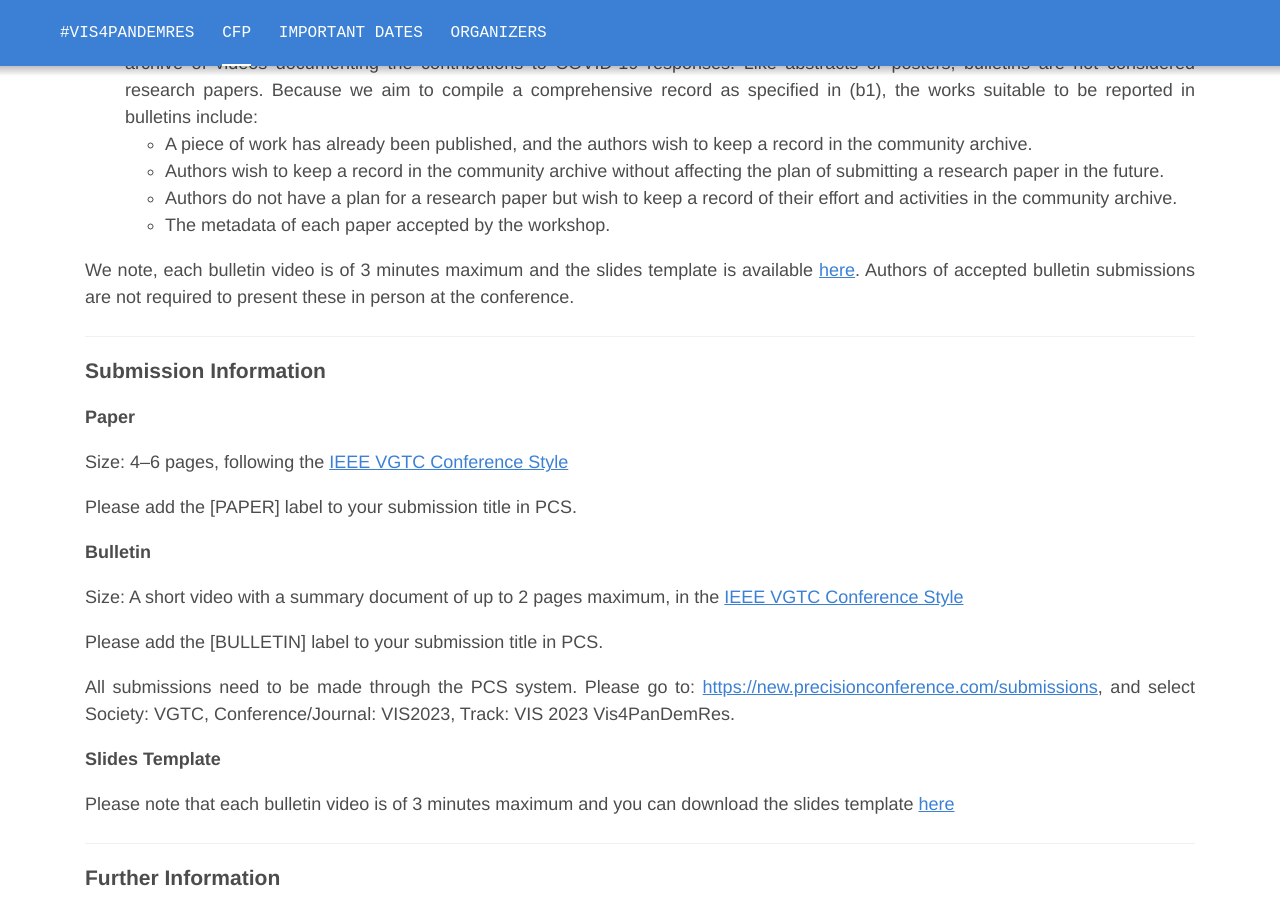
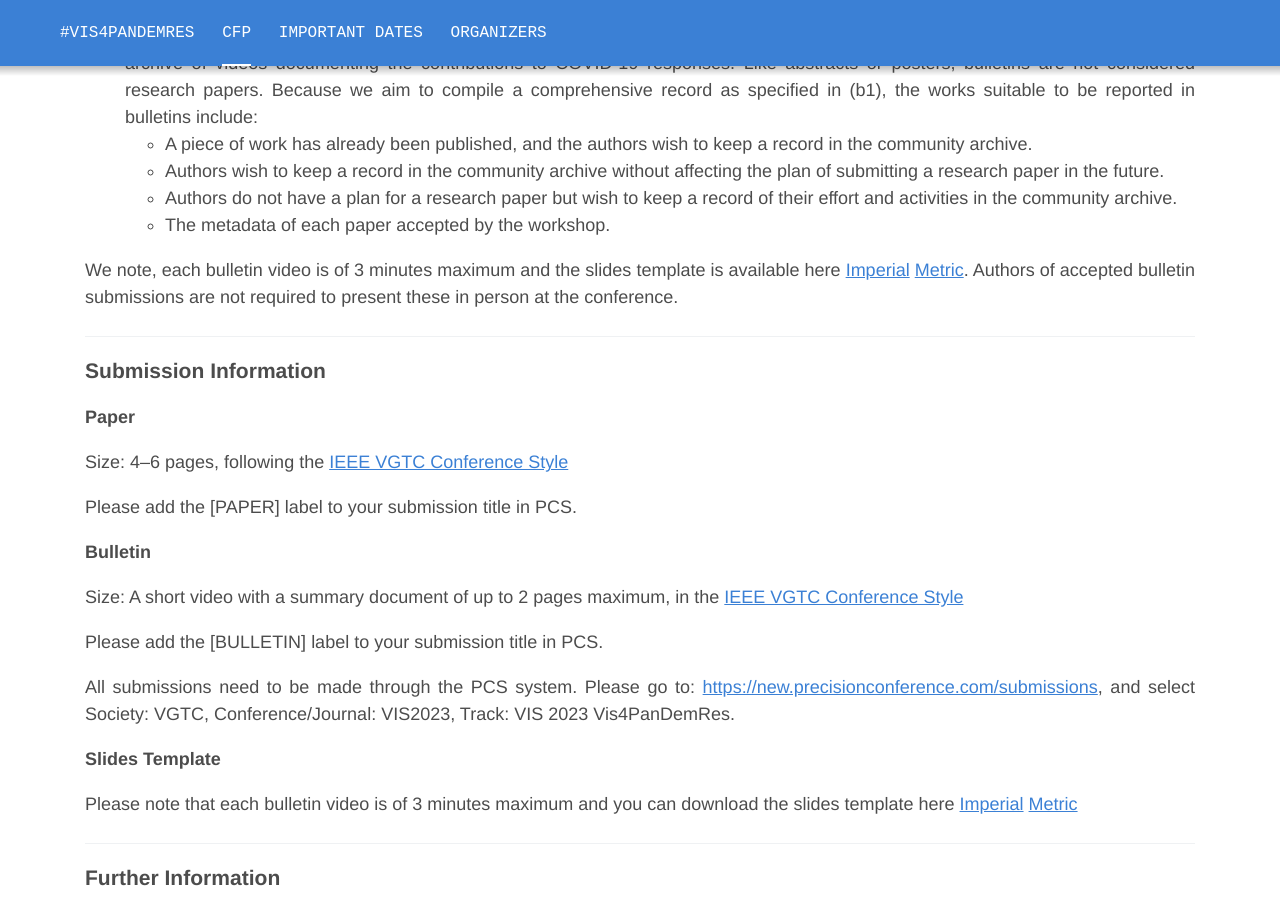
Before and after one commit to Vis4PandEmRes/Vis4PandEmRes.github.io, a Jekyll site: the page built from _pages/cfp.markdown, in a window 1280 px wide and 900 px high, scrolled down 2520 px. Built offline with Jekyll 4.4.1, drawn with Linux system fonts in a browser that asks for light colours.

Commit message:
Updated slides templates

```diff
--- a/_pages/cfp.markdown
+++ b/_pages/cfp.markdown
@@ -85,7 +85,7 @@ permalink: /cfp/
 	</ul>
 </ul>
 
-<p>We note, each bulletin video is of 3 minutes maximum and the slides template is available <a href="{{site.baseurl}}/files/Vis2023Vis4PandEmRes-16x9-metric.pptx">here</a>. Authors of accepted bulletin submissions are not required to present these in person at the conference.</p>
+<p>We note, each bulletin video is of 3 minutes maximum and the slides template is available here <a href="{{site.baseurl}}/files/Vis4PandEmRes2023_Slide_Template_16x9-IMPERIAL.pptx">Imperial</a> <a href="{{site.baseurl}}/files/Vis4PandEmRes2023_Slide_Template_16x9-METRIC.pptx">Metric</a>. Authors of accepted bulletin submissions are not required to present these in person at the conference.</p>
 
 <hr>
 
@@ -107,7 +107,7 @@ permalink: /cfp/
 
 <h4>Slides Template</h4>
 
-<p>Please note that each bulletin video is of 3 minutes maximum and you can download the slides template <a href="{{site.baseurl}}/files/Vis2023Vis4PandEmRes-16x9-metric.pptx">here</a>
+<p>Please note that each bulletin video is of 3 minutes maximum and you can download the slides template here <a href="{{site.baseurl}}/files/Vis4PandEmRes2023_Slide_Template_16x9-IMPERIAL.pptx">Imperial</a> <a href="{{site.baseurl}}/files/Vis4PandEmRes2023_Slide_Template_16x9-METRIC.pptx">Metric</a>
 
 <hr>
 
```
Also changed, not shown: 3 other files.
